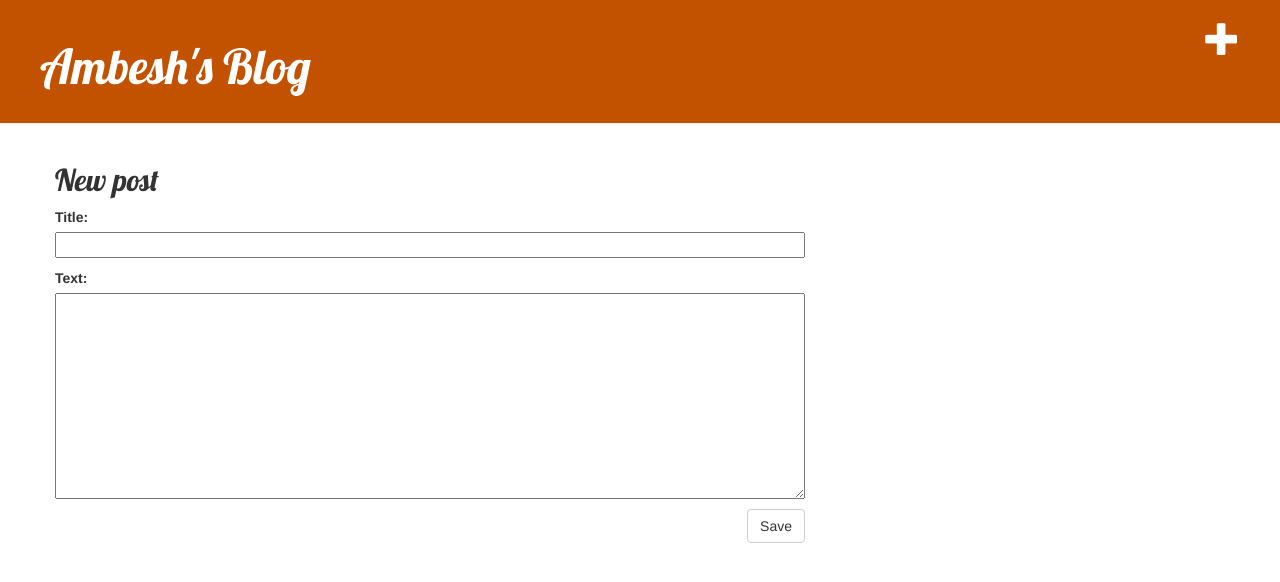
After one commit to ambesh123/DjangoWebSite, a Django app: page /post/new/ in a window 1280 px wide. The commit adds this page. Shown: the top 582 px of the page. Run offline with Django 3.2, Linux system fonts and the light colour scheme; some libraries are stand-ins or nearby versions.

Commit message:
Adding create post and edit post :)

```diff
--- /dev/null
+++ b/homepage/new_post.py
@@ -0,0 +1,8 @@
+from django import forms
+
+from .models import Post
+
+class PostForm(forms.ModelForm):
+    class Meta:
+        model = Post
+        fields = ('title', 'text',)
--- a/homepage/templates/blog/base.html
+++ b/homepage/templates/blog/base.html
@@ -2,14 +2,17 @@
 <html>
 <head>
     <title>Ambesh's blog</title>
-    <link rel="stylesheet" href="//maxcdn.bootstrapcdn.com/bootstrap/3.2.0/css/bootstrap.min.css">
-    <link rel="stylesheet" href="//maxcdn.bootstrapcdn.com/bootstrap/3.2.0/css/bootstrap-theme.min.css">
+    <link rel="stylesheet" href="https://maxcdn.bootstrapcdn.com/bootstrap/3.4.1/css/bootstrap.min.css">
+    <script src="https://ajax.googleapis.com/ajax/libs/jquery/3.5.1/jquery.min.js"></script>
+    <script src="https://maxcdn.bootstrapcdn.com/bootstrap/3.4.1/js/bootstrap.min.js"></script>
     <link href='//fonts.googleapis.com/css?family=Lobster&subset=latin,latin-ext' rel='stylesheet' type='text/css'>
     <link rel="stylesheet" href="{% static 'css/blog.css' %}">
 </head>
     <body>
     <div class="page-header">
-        <h1><a href="/">Ambesh's Blog</a></h1>
+        <a href="{% url 'post_new' %}" class="top-menu" data-toggle="tooltip" data-placement="left" title="Create Post">
+            <span class="glyphicon glyphicon-plus"></span></a>
+        <h1><a href="/posts/">Ambesh's Blog</a></h1>
     </div>
     <div class="content container">
         <div class="row">
--- a/homepage/templates/blog/post_detail.html
+++ b/homepage/templates/blog/post_detail.html
@@ -2,6 +2,8 @@
 
 {% block content %}
 <div class="post">
+    <a class="btn btn-default" href="{% url 'post_edit' pk=post.pk %}" data-toggle="tooltip" data-placement="right" title="Edit">
+        <span class="glyphicon glyphicon-pencil"></span></a>
     <h2>{{ post.title }}</h2>
     {% if post.published_date %}
     <div class="date">
--- /dev/null
+++ b/homepage/templates/blog/post_edit.html
@@ -0,0 +1,9 @@
+{% extends 'blog/base.html' %}
+
+{% block content %}
+<h2>New post</h2>
+<form method="POST" class="post-form">{% csrf_token %}
+    {{ form.as_p }}
+    <button type="submit" class="save btn btn-default">Save</button>
+</form>
+{% endblock %}
--- a/homepage/urls.py
+++ b/homepage/urls.py
@@ -1,6 +1,9 @@
 from django.urls import path
 from . import views
 urlpatterns = [
+    path('', views.home, name='home_page'),
     path('posts/', views.post_list, name='post_list'),
     path('post/<int:pk>/', views.post_detail, name='post_detail'),
+    path('post/new/', views.post_new, name='post_new'),
+    path('post/<int:pk>/edit/', views.post_edit, name='post_edit'),
 ]
--- a/homepage/views.py
+++ b/homepage/views.py
@@ -1,14 +1,46 @@
 # -*- coding: utf-8 -*-
 from __future__ import unicode_literals
 
-from django.shortcuts import render
+from django.shortcuts import render, redirect, get_object_or_404
 from .models import Post
 from django.utils import timezone
+from .new_post import PostForm
+
+def home(request):
+    #Currently we don't have a homepage so we'll redirect user to blog
+    return redirect(post_list)
 
 def post_list(request):
     posts = Post.objects.order_by('published_date')
     return render(request, 'blog/post_list.html', {'posts':posts})
 
 def post_detail(request, pk):
-    post = Post.objects.get(pk=pk)
+    post = get_object_or_404(Post, pk=pk)
     return render(request, 'blog/post_detail.html', {'post': post})
+
+def post_new(request):
+    if request.method == 'POST':
+        form = PostForm(request.POST)
+        if form.is_valid():
+            post = form.save(commit=False)
+            post.author = request.user
+            post.published_date = timezone.now()
+            post.save()
+            return redirect('post_detail', pk=post.pk)
+    else:
+        form = PostForm()
+        return render(request, 'blog/post_edit.html', {'form': form})
+
+def post_edit(request, pk):
+    post = get_object_or_404(Post, pk=pk)
+    if request.method == "POST":
+        form = PostForm(request.POST, instance=post)
+        if form.is_valid():
+            post = form.save(commit=False)
+            post.author = request.user
+            post.published_date = timezone.now()
+            post.save()
+            return redirect('post_detail', pk=post.pk)
+    else:
+        form = PostForm(instance=post)
+    return render(request, 'blog/post_edit.html', {'form': form})
```
